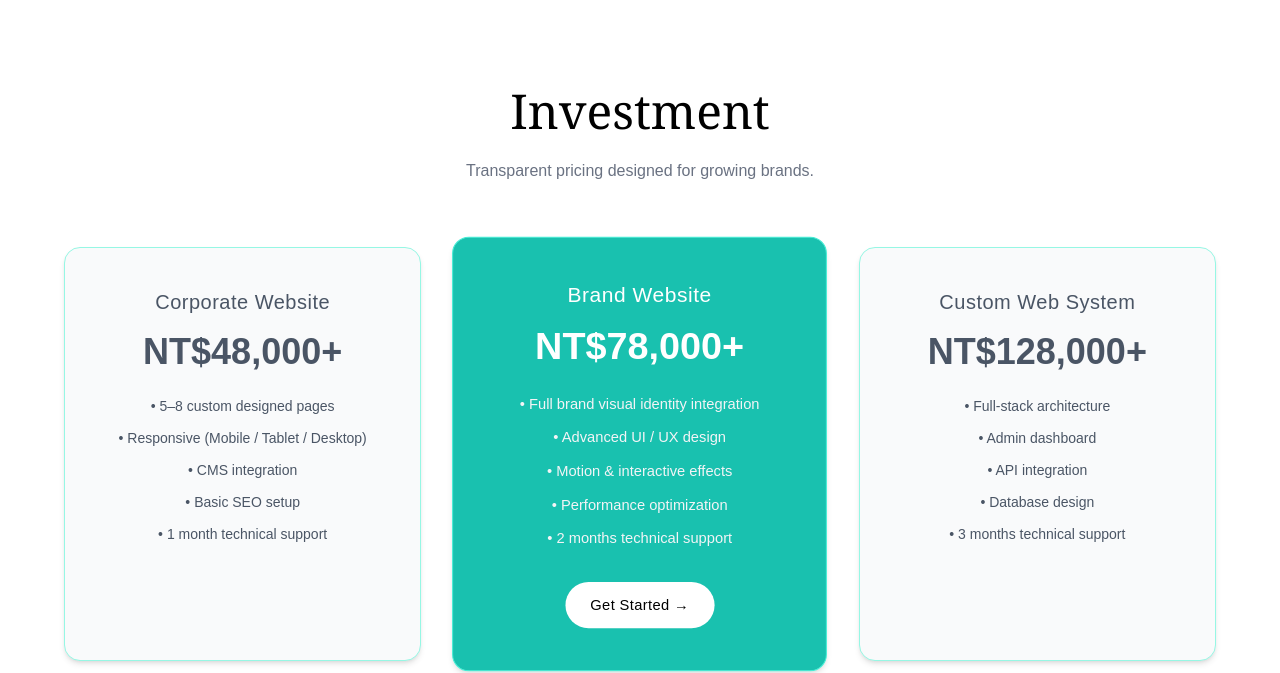
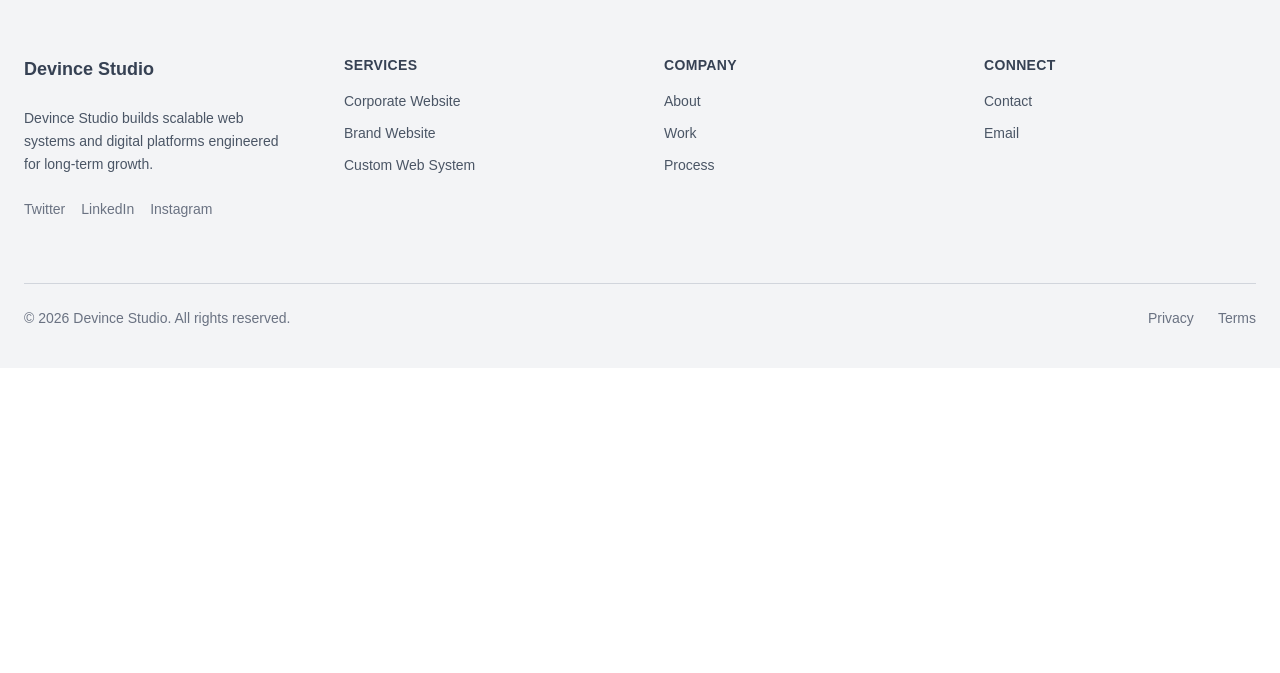
Before and after one commit to devince1105/devince-studio, a Next.js app: page /en in a window 1280 px wide. Shown: the part 2671-3344 px from the top of the page. After the commit the page ends 3039 px from the top, so only its background shows below. Built offline with nearby package versions, Linux system fonts and the light colour scheme.

Commit message:
feat(pricing): restructure pricing plans and add landing option

```diff
--- a/components/sections/Pricing.tsx
+++ b/components/sections/Pricing.tsx
@@ -1,72 +1,11 @@
-// components/sections/Pricing.tsx
-interface PricingProps {
-    locale: string;
-    data: {
-        title: string;
-        subtitle: string;
-        cta: string;
-    };
-}
+// components/sections/Pricing.tsx (Server Component)
+import PricingStage from "./PricingStage";
 
-export default async function Pricing({ locale, data }: PricingProps) {
+export default async function Pricing({ locale, data }: { locale: string; data: any }) {
+    // Correctly fetch data on the server
     const pricingData = (
         await import(`@/data/locales/${locale}/pricing.json`)
     ).default;
 
-    return (
-        <section id="pricing" className="py-28 px-6 bg-white">
-            <div className="max-w-6xl mx-auto text-center">
-                {/* Section Title */}
-                <h2 className="text-4xl md:text-5xl font-serif mb-6">
-                    {data.title}
-                </h2>
-
-                {/* Section Subtitle */}
-                <p className="text-gray-500 max-w-2xl mx-auto mb-16">
-                    {data.subtitle}
-                </p>
-
-                <div className="grid md:grid-cols-3 gap-10">
-                    {pricingData.map((plan: any) => (
-                        <div
-                            key={plan.id}
-                            className={`p-10 rounded-2xl transition ${plan.highlight
-                                    ? "bg-teal-500/90 border border-teal-300 text-white shadow-md hover:shadow-lg scale-105"
-                                    : "bg-gray-50 border border-teal-200 text-gray-600 shadow-md hover:shadow-lg"
-                                }`}
-                        >
-                            {/* Plan Title */}
-                            <h3 className="text-xl font-medium tracking-wide mb-4">
-                                {plan.title}
-                            </h3>
-
-                            {/* Price */}
-                            <p className="text-4xl font-semibold mb-6">
-                                {plan.price}
-                            </p>
-
-                            {/* Features */}
-                            <ul
-                                className={`space-y-3 text-sm ${plan.highlight ? "text-gray-100" : "text-gray-600"
-                                    }`}
-                            >
-                                {plan.features.map((feature: string, i: number) => (
-                                    <li key={i}>• {feature}</li>
-                                ))}
-                            </ul>
-
-                            {/* CTA */}
-                            {plan.highlight && (
-                                <div className="mt-8">
-                                    <button className="px-6 py-3 bg-white text-black rounded-full text-sm tracking-wide hover:bg-gray-200 transition">
-                                        {data.cta}
-                                    </button>
-                                </div>
-                            )}
-                        </div>
-                    ))}
-                </div>
-            </div>
-        </section>
-    );
+    return <PricingStage data={data} pricingData={pricingData} />;
 }
--- a/data/locales/tw/pricing.json
+++ b/data/locales/tw/pricing.json
@@ -1,41 +1,67 @@
 [
+  {
+    "id": "landing",
+    "title": "一頁式網站",
+    "price": "NT$28,000+",
+    "highlight": false,
+    "desc": "快速上線與產品驗證",
+    "features": [
+      "單頁設計（最多 5 區塊）",
+      "CTA 導流設計",
+      "RWD 響應式",
+      "基本 上線 SEO",
+      "2 週快速交付"
+    ],
+    "limitations": [
+      "不含後台功能",
+      "不含 API 串接",
+      "不含高度動畫效果"
+    ],
+    "cta": "快速上線"
+  },
   {
     "id": "corporate",
     "title": "企業形象網站",
-        "price": "NT$48,000+",
+    "price": "NT$68,000+",
     "highlight": false,
+    "desc": "建立專業品牌形象",
     "features": [
-            "5–8 頁客製化設計頁面",
-            "響應式設計（手機 / 平板 / 桌機）",
-            "CMS 內容管理系統整合",
-            "基礎 SEO 設定",
+      "5–8 頁完整網站",
+      "品牌基礎視覺設計",
+      "標準 CMS 管理系統",
+      "標配 SEO 全方位設定",
       "1 個月技術支援"
-        ]
+    ],
+    "cta": "開始建立"
   },
   {
     "id": "brand",
-        "title": "品牌形象網站",
-        "price": "NT$78,000+",
+    "title": "品牌成長網站 ⭐",
+    "price": "NT$108,000+",
     "highlight": true,
+    "desc": "提升轉換與品牌價值",
     "features": [
-            "完整品牌視覺識別整合",
-            "進階 UI / UX 設計",
-            "動態與互動效果設計",
-            "網站效能優化",
+      "客製全案 UI / UX",
+      "轉換優化設計 (CRO)",
+      "互動與沉浸式效果",
+      "極致效能優化",
       "2 個月技術支援"
-        ]
+    ],
+    "cta": "立即開始"
   },
   {
-        "id": "custom",
-        "title": "客製化網站系統",
-        "price": "NT$128,000+",
+    "id": "system",
+    "title": "客製系統",
+    "price": "NT$168,000+",
     "highlight": false,
+    "desc": "打造數位營運平台",
     "features": [
-            "全端系統架構建置",
-            "後台管理系統",
-            "API 串接整合",
-            "資料庫架構設計",
-            "3 個月技術支援"
-        ]
+      "企業級後台管理系統",
+      "進階 API 整合串接",
+      "專業資料庫架構設計",
+      "商業工作流程規劃",
+      "3 個月長期支援"
+    ],
+    "cta": "聯絡我們"
   }
 ]
```
Lines whose indentation alone changed are shown as unchanged.
